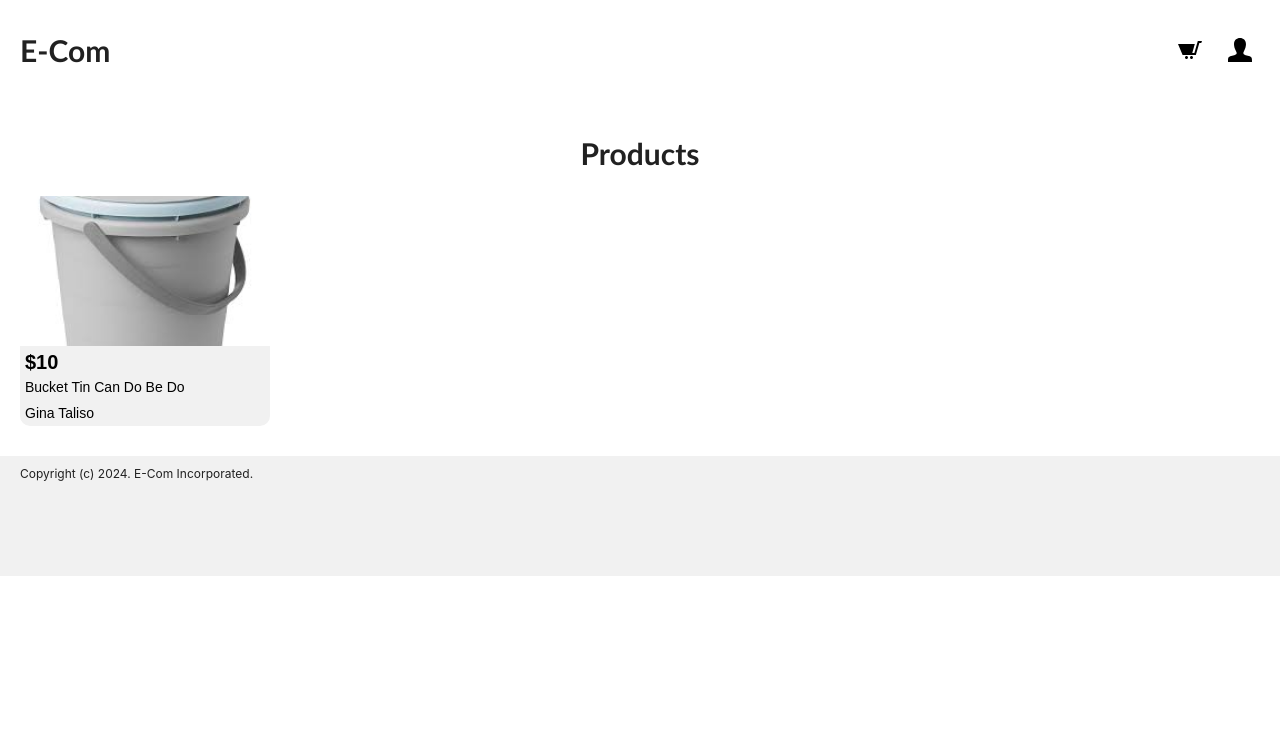
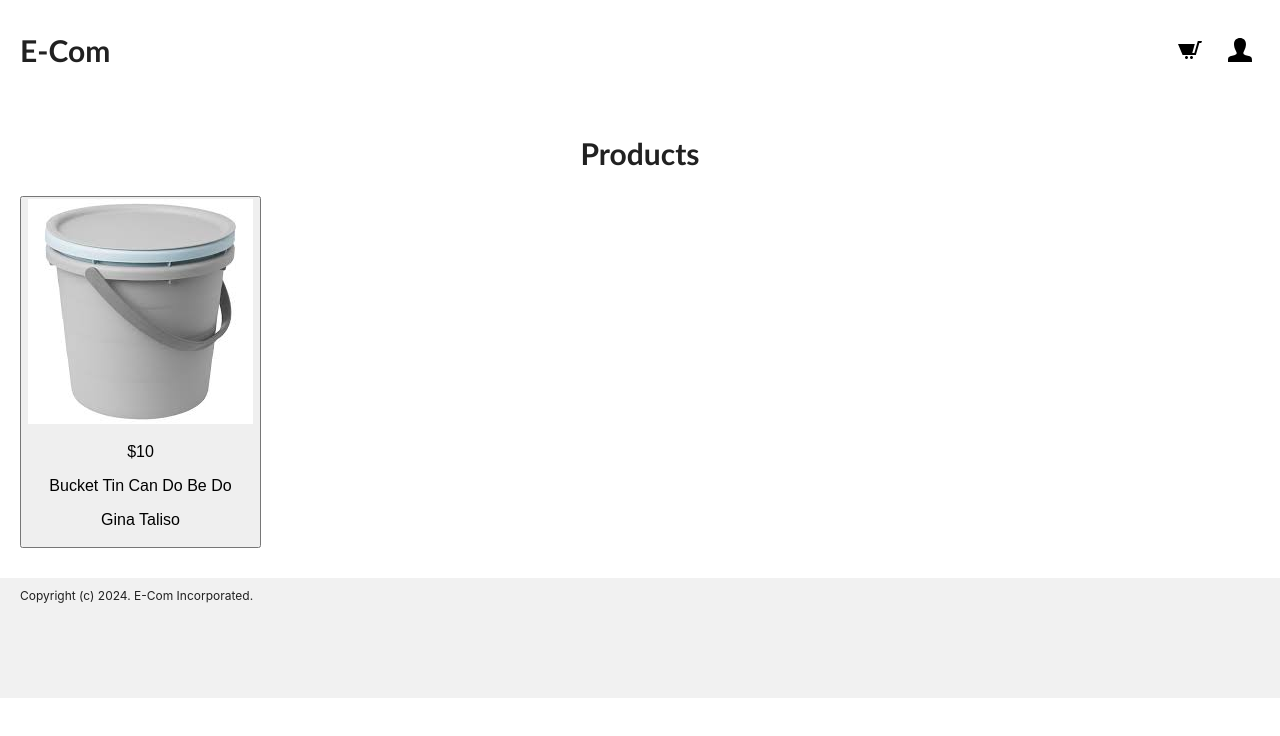
Before and after one commit to keanedalisay/e-com, a Preact app: page / in a window 1280 px wide. Shown: the top 736 px of the page. Built offline with nearby package versions, Linux system fonts and the light colour scheme.

Commit message:
Refactor default HTML tags, classes, and duplicate styles

```diff
--- a/src/index.css
+++ b/src/index.css
@@ -31,6 +31,17 @@ h1 {
   font-size: 3rem;
   text-align: center;
 }
+h2 {
+  font-family: 'Gill Sans MT', sans-serif;
+  font-size: 2.4rem;
+}
+h3 {
+  font-family: 'Gill Sans MT', sans-serif;
+  font-size: 2rem
+}
+p {
+  font-size: 1.6rem;
+}
 a {
   height: 100%;
   display: inline-block;
@@ -40,7 +51,10 @@ svg {
 }
 
 .wrapper {
+  width: 100%;
   position: relative;
+  display: flex;
+  justify-content: center;
 }
 .sr-only {
   width: .1rem;
@@ -86,46 +100,6 @@ header {
 main {
   margin-bottom: 2rem;
 }
-.product {
-  padding: 0;
-  width: 50%;
-  max-width: 25rem;
-  min-height: 22rem;
-  position: relative;
-  display: flex;
-  flex-flow: column wrap;
-  background-color: #f1f1f1;
-  border: none;
-  border-radius: 1rem;
-  text-align: left;
-}
-.product:hover, .product:focus, .product:focus-visible {
-  background-color: #e1e1e1;
-}
-.product__img {
-  width: 100%;
-  max-height: 15rem;
-  object-fit: cover;
-}
-.product__name, .product__price, .product__provider {
-  margin: 0;
-  padding: 0 .5rem;
-}
-.product__price {
-  margin-top: .5rem;
-  margin-bottom: .5rem;
-  font-size: 2rem;
-  font-weight: 700;
-}
-.product__name {
-  margin-bottom: 1rem;
-  font-size: 1.4rem;
-}
-.product__provider {
-  margin-bottom: .5rem;
-  font-size: 1.4rem;
-  text-align: right;
-}
 
 footer {
   padding: 1rem 2rem;
```
